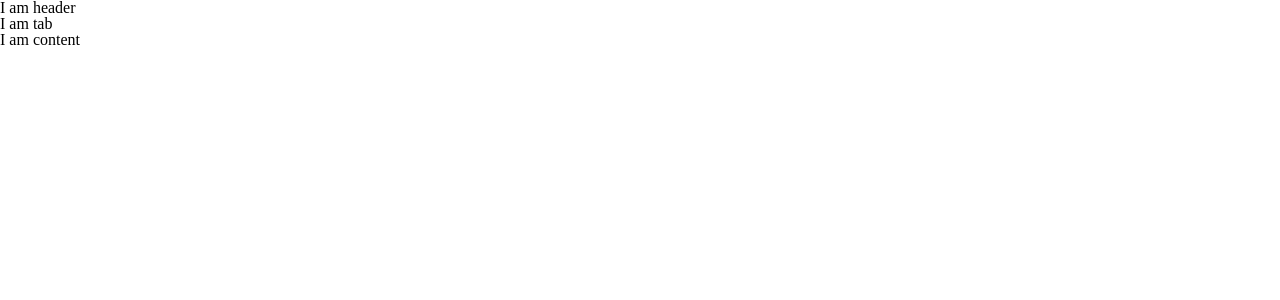
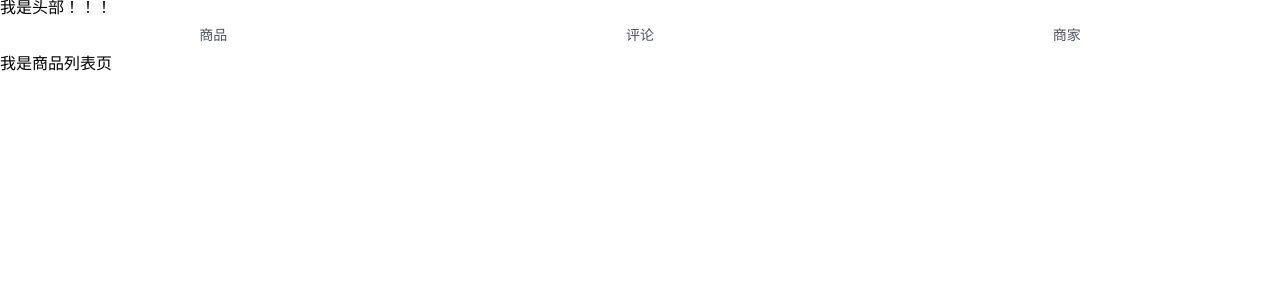
Before and after one commit to xiarijs/eleme, a Vue app: page /#/goods in a window 1280 px wide. Shown: the top 300 px of the page. Built offline with nearby package versions, Linux system fonts and the light colour scheme.

Commit message:
vue router and main.js

```diff
--- a/package.json
+++ b/package.json
@@ -10,7 +10,8 @@
     "lint": "eslint --ext .js,.vue src"
   },
   "dependencies": {
-    "vue": "^2.1.0"
+    "vue": "^2.1.0",
+    "vue-router": "^2.1.1"
   },
   "devDependencies": {
     "autoprefixer": "^6.4.0",
--- a/src/App.vue
+++ b/src/App.vue
@@ -1,20 +1,47 @@
 <template>
-  <div id="app">
-    <div class="header">
-      I am header
+  <div>
+    <v-header></v-header>
+    <div class="tab">
+      <div class="tab-item">
+        <router-link to="/goods">商品</router-link>
+      </div>
+      <div class="tab-item">
+        <router-link to="/ratings">评论</router-link>
+      </div>
+      <div class="tab-item">
+        <router-link to="/seller">商家</router-link>
+      </div>
     </div>
-    <div class="tab">
-      I am tab
-    </div>
-    <div class="content">
-      I am content
-    </div>
+    <router-view></router-view>
   </div>
 </template>
 
 <script type="text/ecmascript-6">
+  import header from './components/header/header';
+
+  export default {
+    components: {
+      'v-header': header
+    }
+  };
 </script>
 
-<style style="text/css">
-
+<style lang="scss" rel="stylesheet/scss">
+    .tab{
+      display: flex;
+      .tab-item{
+        flex: 1;
+        height: 40px;
+        line-height: 40px;
+        text-align: center;
+        a{
+          display: block;
+          font-size: 14px;
+          color: rgb(77,85,93);
+          &:active{
+            color: rgb(240,20,20)
+          }
+        }
+      }
+    }
 </style>
--- /dev/null
+++ b/src/components/goods/goods.vue
@@ -0,0 +1,12 @@
+<template>
+  <div class="goods-box">
+    我是商品列表页
+  </div>
+</template>
+
+<script type="text/ecmascript-6">
+</script>
+
+<style lang="scss" rel="stylesheet/scss">
+
+</style>
--- /dev/null
+++ b/src/components/header/header.vue
@@ -0,0 +1,15 @@
+<template>
+  <div class="header">
+    我是头部！！！
+  </div>
+</template>
+
+<script type="text/ecmascript-6">
+  export default {
+
+  };
+</script>
+
+<style lang="sass" rel="stylesheet/sass">
+
+</style>
--- /dev/null
+++ b/src/components/ratings/ratings.vue
@@ -0,0 +1,12 @@
+<template>
+  <div class="ratings">
+    我是评论页面！！！
+  </div>
+</template>
+
+<script type="text/ecmascript-6">
+</script>
+
+<style lang="scss" rel="stylesheet/scss">
+
+</style>
--- /dev/null
+++ b/src/components/seller/seller.vue
@@ -0,0 +1,12 @@
+<template>
+  <div class="seller-box">
+    我是商家页面！！！
+  </div>
+</template>
+
+<script type="text/ecmascript-6">
+</script>
+
+<style lang="scss" rel="stylesheet/scss">
+
+</style>
--- a/src/main.js
+++ b/src/main.js
@@ -1,11 +1,29 @@
 // The Vue build version to load with the `import` command
 // (runtime-only or standalone) has been set in webpack.base.conf with an alias.
 import Vue from 'vue';
+import VueRouter from 'vue-router';
 import App from './App';
+import Goods from './components/goods/goods';
+import Ratings from './components/ratings/ratings';
+import Seller from './components/seller/seller';
 
-/* eslint-disable no-new */
-new Vue({
-  el: '#app',
+Vue.use(VueRouter);
+
+const routes = [
+  { path: '/goods', component: Goods },
+  { path: '/ratings', component: Ratings },
+  { path: '/seller', component: Seller }
+];
+
+const router = new VueRouter({
+  routes // （缩写）相当于 routes: routes
+});
+
+const app = new Vue({
+  router,
   template: '<App/>',
   components: {App}
 });
+app.$mount('#app');
+// set default router url
+router.push('/goods');
```
